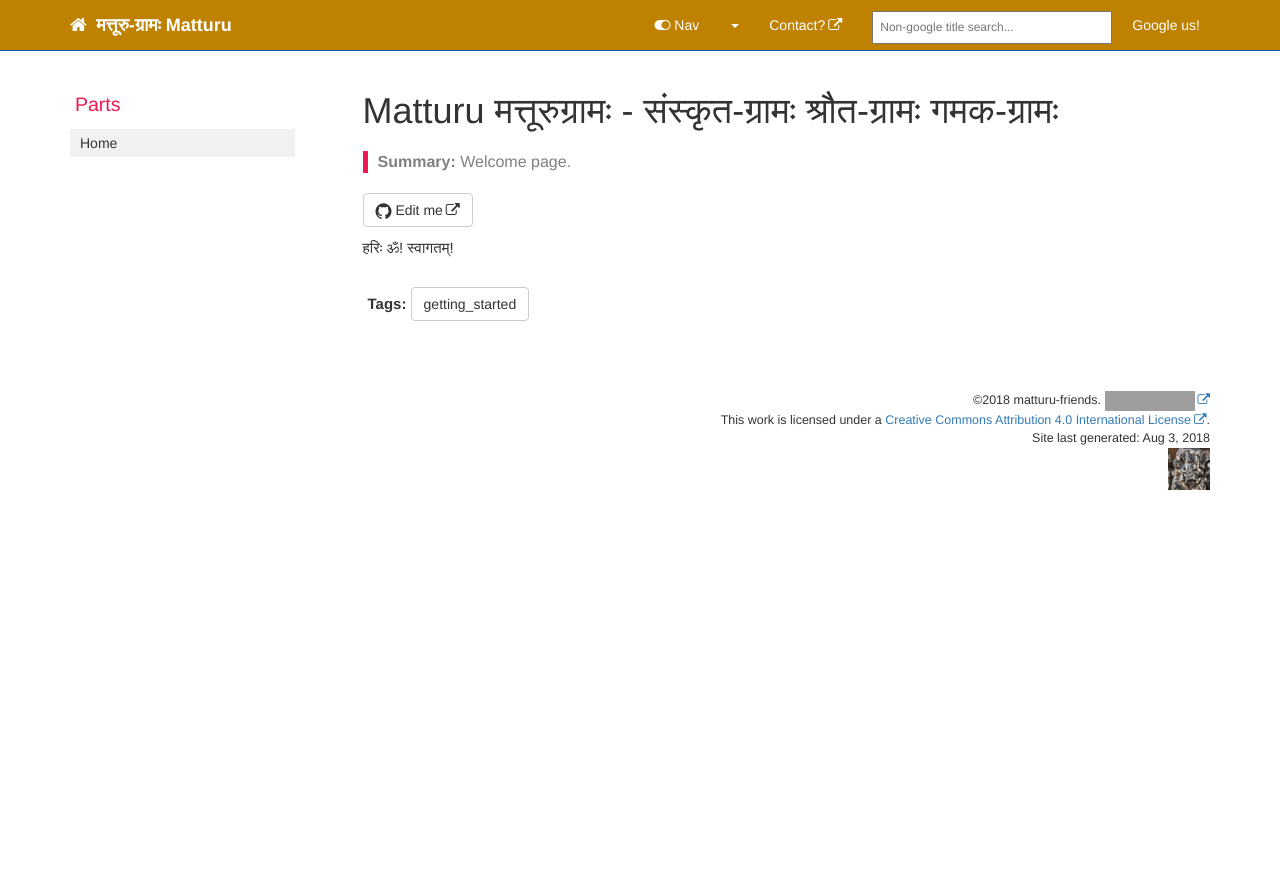
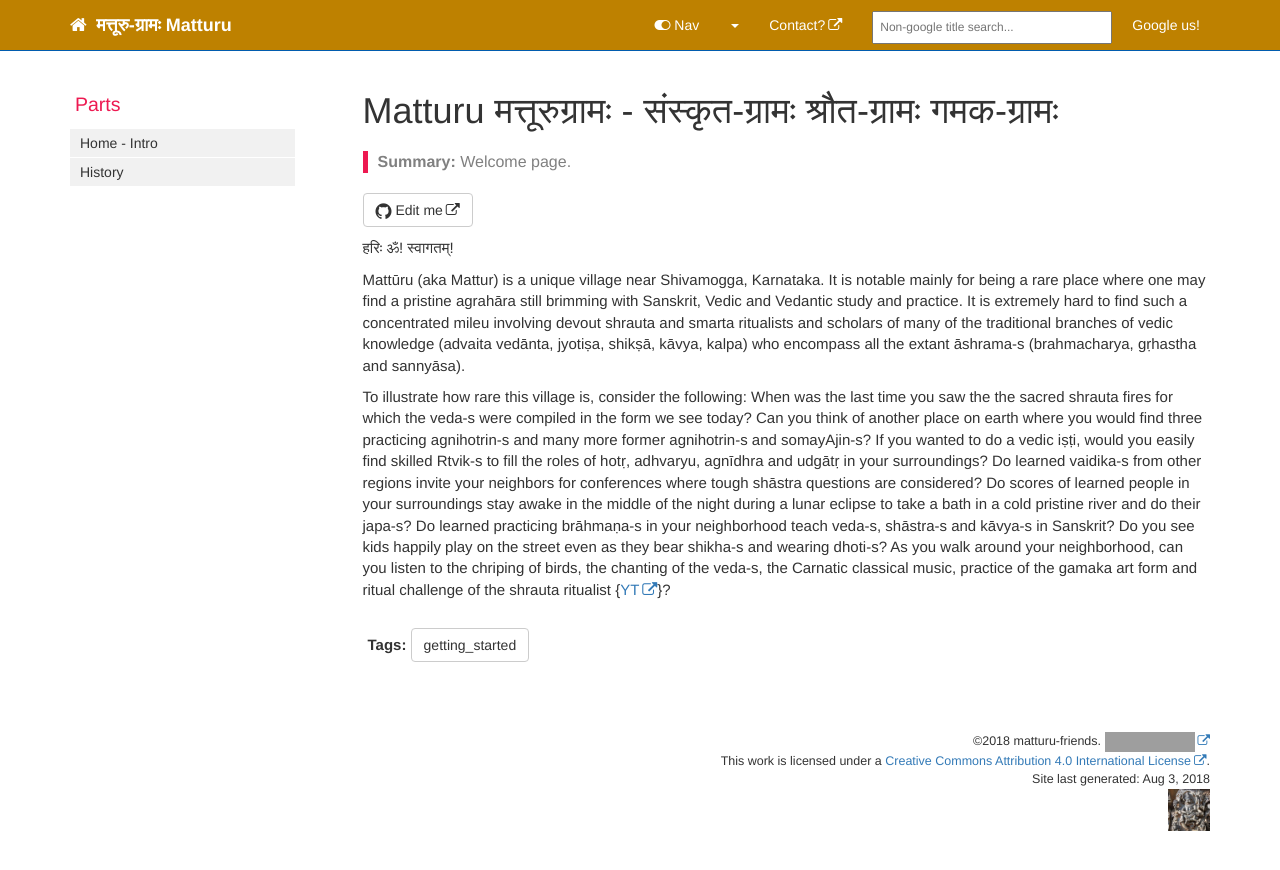
Before and after one commit to sanskrit/groups, a Jekyll site: the page built from index.md, in a window 1280 px wide. Shown: the top 870 px of the page. Built offline with Jekyll 4.4.1, drawn with Linux system fonts in a browser that asks for light colours; nearby versions of some CDN libraries; comment, search, counter and statistics services are not loaded; grey boxes are pictures that could not be loaded.

Commit message:
Content update.

```diff
--- a/_data/sidebars/home_sidebar.yml
+++ b/_data/sidebars/home_sidebar.yml
@@ -2,5 +2,7 @@
 
 title: Parts
 contents:
-  - title: Home
+  - title: Home - Intro
     url: /index.html
+  - title: History
+    url: /history.html
--- a/index.md
+++ b/index.md
@@ -7,3 +7,7 @@ summary: Welcome page.
 ---
 
 हरिः ॐ! स्वागतम्!
+
+Mattūru (aka Mattur) is a unique village near Shivamogga, Karnataka. It is notable mainly for being a rare place where one may find a pristine agrahāra still brimming with Sanskrit, Vedic and Vedantic study and practice. It is extremely hard to find such a concentrated mileu involving devout shrauta and smarta ritualists and scholars of many of the traditional branches of vedic knowledge (advaita vedānta, jyotiṣa, shikṣā, kāvya, kalpa) who encompass all the extant āshrama-s (brahmacharya, gṛhastha and sannyāsa).
+
+To illustrate how rare this village is, consider the following: When was the last time you saw the the sacred shrauta fires for which the veda-s were compiled in the form we see today? Can you think of another place on earth where you would find three practicing agnihotrin-s and many more former agnihotrin-s and somayAjin-s? If you wanted to do a vedic iṣṭi, would you easily find skilled Rtvik-s to fill the roles of hotṛ, adhvaryu, agnīdhra and udgātṛ in your surroundings? Do learned vaidika-s from other regions invite your neighbors for conferences where tough shāstra questions are considered? Do scores of learned people in your surroundings stay awake in the middle of the night during a lunar eclipse to take a bath in a cold pristine river and do their japa-s? Do learned practicing brāhmaṇa-s in your neighborhood teach veda-s, shāstra-s and kāvya-s in Sanskrit? Do you see kids happily play on the street even as they bear shikha-s and wearing dhoti-s? As you walk around your neighborhood, can you listen to the chriping of birds, the chanting of the veda-s, the Carnatic classical music, practice of the gamaka art form and ritual challenge of the shrauta ritualist {[YT](https://youtu.be/anoPN1QMyhM?t=532)}?
```
Also changed, not shown: history.md (added, +9 -0 lines).
